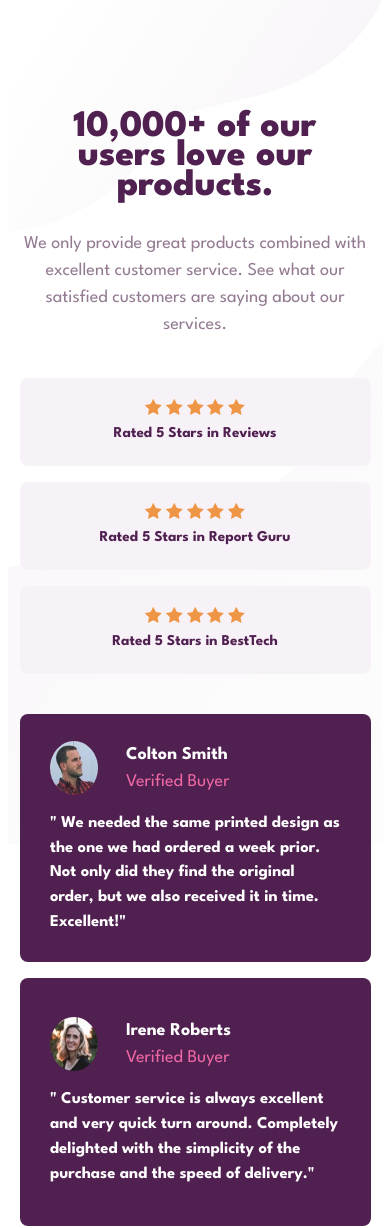
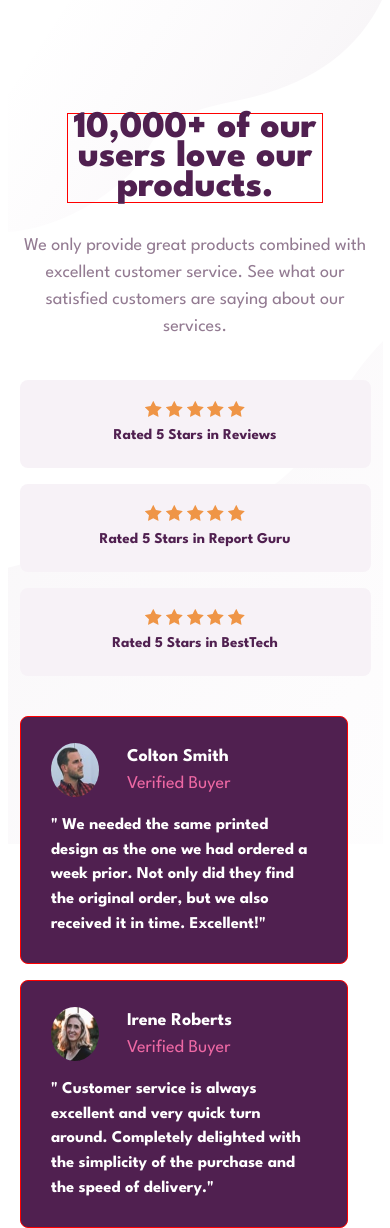
Before and after one commit to Md1amiin/social-proof-section-master, a plain HTML site: page index.html in a window 390 px wide. Shown: the top 1228 px of the page. Drawn offline with Linux system fonts and the light colour scheme.

Commit message:
Mobile improvements 1

```diff
--- a/styles.scss
+++ b/styles.scss
@@ -103,13 +103,13 @@ body {
         padding: 0;
         width: 90%;
         height: 86.5rem;
-        overflow: hidden;
         display: flex;
         flex-direction: column;
         gap: 1.5rem;
 
         .title {
-            width: 78%;
+            @include border;
+            width: 16rem;
             margin: 5px auto;
             color: $primary-very-dark-magenta;
             font-weight: $fw-boldest;
@@ -147,9 +147,11 @@ body {
         }
         .opinions {
             .customerOpinion {
+                @include border;
                 background-color: $primary-very-dark-magenta;
                 color: $white;
                 height: 15.5rem;
+                width: 20.5rem;
                 border-radius: 0.5rem;
                 display: flex;
                 flex-direction: column;
```
Also changed, not shown: dist/styles.css, 1 other file.
